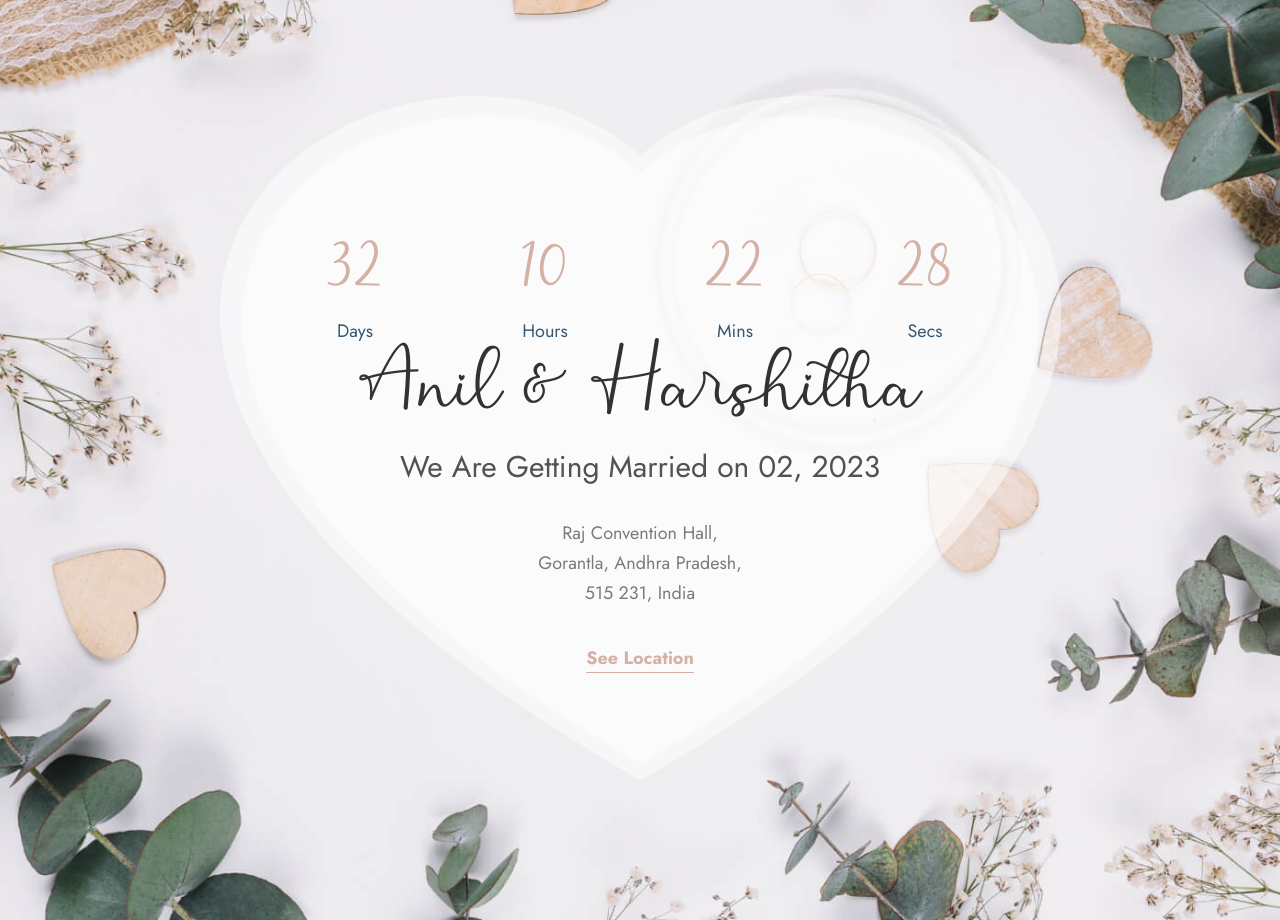
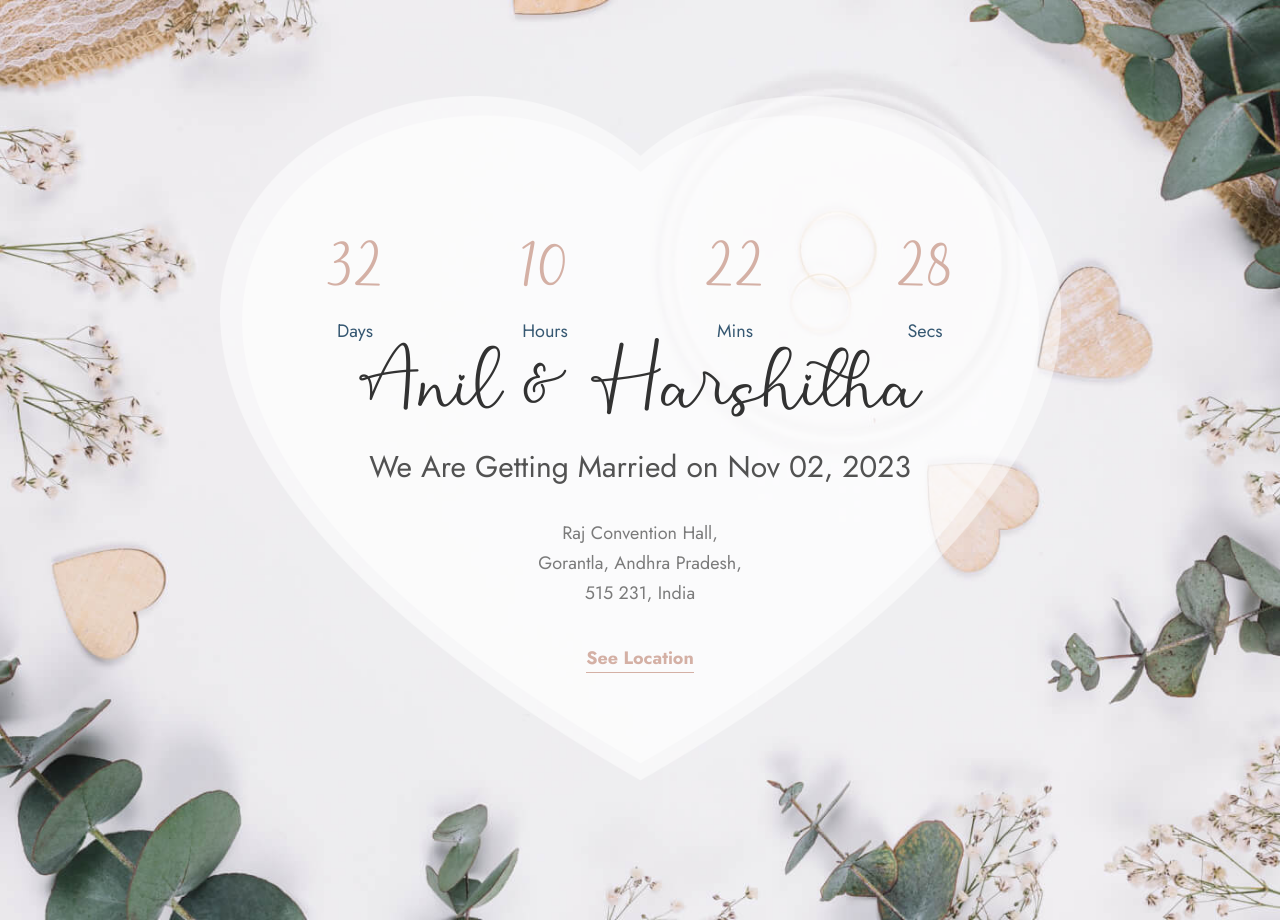
Before and after one commit to anilkreddy/wedding, a plain HTML site: page index.html in a window 1280 px wide. Drawn offline with Linux system fonts and the light colour scheme.

Commit message:
Update index.html

```diff
--- a/index.html
+++ b/index.html
@@ -61,7 +61,7 @@
                                     </div>
                                     <div class="wpo-event-text">
                                         <h2>Anil & Harshitha</h2>
-                                        <p>We Are Getting Married on 02, 2023</p>
+                                        <p>We Are Getting Married on Nov 02, 2023</p>
                                         <ul>
                                             <li>Raj Convention Hall, Gorantla, Andhra Pradesh, 515 231, India</li>
                                             <li> <a class="popup-gmaps"
```
